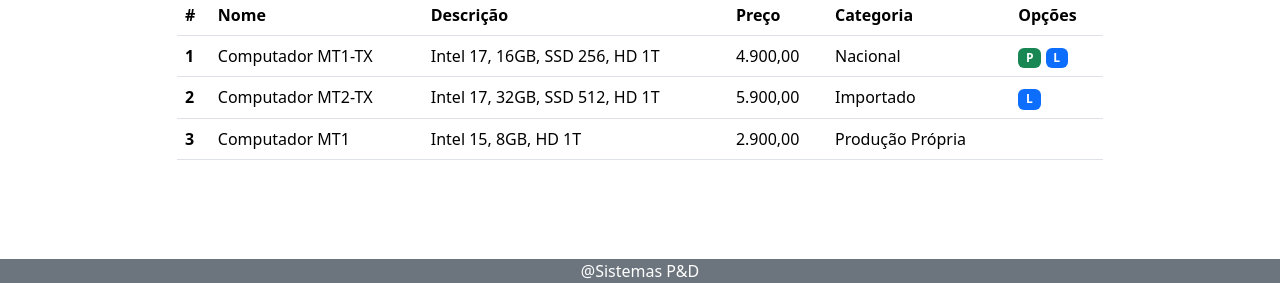
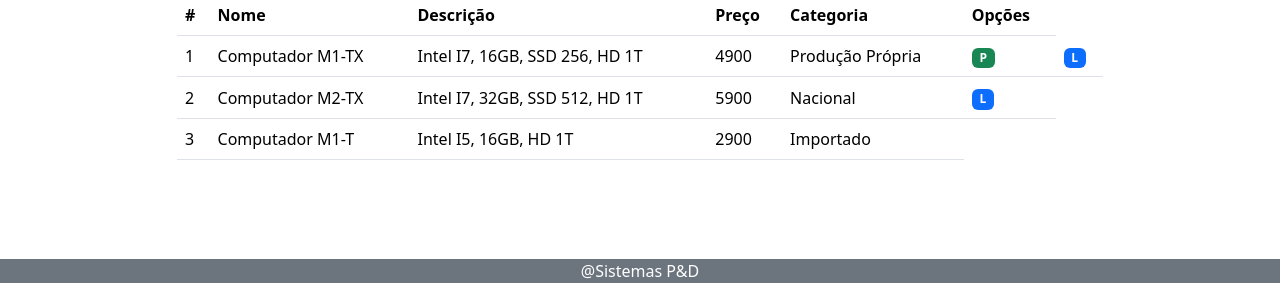
Before and after one commit to MichaelDouglasLima/bootcamp-devjr-modulo5-cadastro-produto, a plain HTML site: page index.html in a window 1280 px wide. Shown: the part 517-800 px from the top of the page. Drawn offline with nearby package versions, Linux system fonts and the light colour scheme.

Commit message:
Desafio Aceito

```diff
--- a/index.html
+++ b/index.html
@@ -92,7 +92,7 @@
 
             <div class="row">
                 <div class="col-md-10 offset-md-1">
-                    <table class="table">
+                    <table class="table" id="productsTable">
                         <thead>
                             <tr>
                                 <th scope="col">#</th>
@@ -104,7 +104,7 @@
                             </tr>
                         </thead>
                         <tbody>
-                            <tr>
+                            <!-- <tr>
                                 <th scope="row">1</th>
                                 <td>Computador MT1-TX</td>
                                 <td>Intel 17, 16GB, SSD 256, HD 1T</td>
@@ -134,7 +134,7 @@
                                 <td>
 
                                 </td>
-                            </tr>
+                            </tr> -->
                         </tbody>
                     </table>
                 </div>
@@ -149,6 +149,8 @@
     <script src="https://cdn.jsdelivr.net/npm/bootstrap@5.3.2/dist/js/bootstrap.bundle.min.js"
         integrity="sha384-C6RzsynM9kWDrMNeT87bh95OGNyZPhcTNXj1NW7RuBCsyN/o0jlpcV8Qyq46cDfL"
         crossorigin="anonymous"></script>
+
+    <script src="script.js"></script>
 </body>
 
 </html>
--- /dev/null
+++ b/script.js
@@ -0,0 +1,87 @@
+var products = [
+    {
+        id: 1,
+        name: "Computador M1-TX",
+        description: "Intel I7, 16GB, SSD 256, HD 1T",
+        price: 4900,
+        category: 1,
+        promotion: true,
+        new: true
+    },
+    {
+        id: 2,
+        name: "Computador M2-TX",
+        description: "Intel I7, 32GB, SSD 512, HD 1T",
+        price: 5900,
+        category: 2,
+        promotion: false,
+        new: true
+    },
+    {
+        id: 3,
+        name: "Computador M1-T",
+        description: "Intel I5, 16GB, HD 1T",
+        price: 2900,
+        category: 3,
+        promotion: false,
+        new: false
+    },
+];
+
+var categories = [
+    { id: 1, name: "Produção Própria" },
+    { id: 2, name: "Nacional" },
+    { id: 3, name: "Importado" }
+];
+
+//Onload
+loadProducts();
+
+//Load all products
+function loadProducts() {
+    for (let prod of products){
+        addNewRow(prod);
+    }
+}
+
+//Add new Row
+function addNewRow(prod){
+    var table = document.getElementById("productsTable");
+
+    var newRow = table.insertRow();
+
+    //Insert id product
+    var idNode = document.createTextNode(prod.id);
+    newRow.insertCell().appendChild(idNode);
+
+    //Insert name product
+    var idNode = document.createTextNode(prod.name);
+    newRow.insertCell().appendChild(idNode);
+
+    //Insert description product
+    var idNode = document.createTextNode(prod.description);
+    newRow.insertCell().appendChild(idNode);
+
+    //Insert price product
+    var idNode = document.createTextNode(prod.price);
+    newRow.insertCell().appendChild(idNode);
+
+    //Insert category product
+    var idNode = document.createTextNode(categories[prod.category - 1].name);
+    newRow.insertCell().appendChild(idNode);
+
+    //Insert options product - Promotion
+    var idNode = document.createTextNode(prod.promotion);
+
+    if (prod.promotion) {
+        newRow.insertCell().innerHTML = `<span class="badge bg-success">P</span>`;
+    }
+
+    //Insert options product - New
+    var idNode = document.createTextNode(prod.new);
+
+    if (prod.new) {
+        newRow.insertCell().innerHTML = `<span class="badge bg-primary">L</span>`;
+    }
+
+}
```
